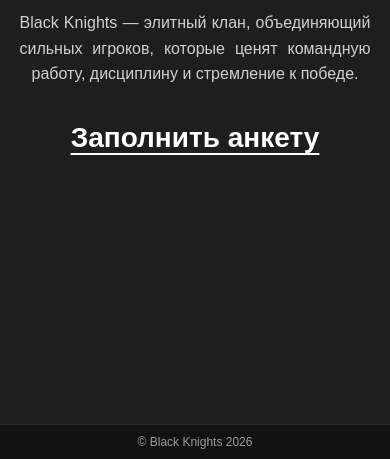
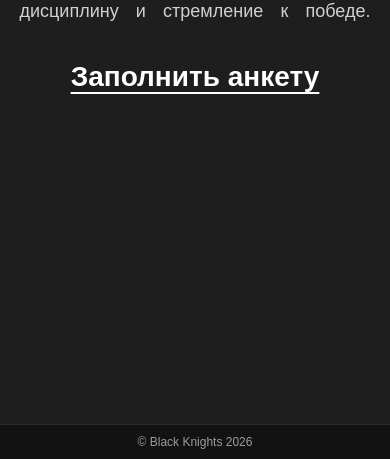
Before and after one commit to blkntpage/main, a plain HTML site: page index.html in a window 390 px wide. Shown: the part 385-844 px from the top of the page. Drawn offline with Linux system fonts and the light colour scheme.

Commit message:
Update style.css

```diff
--- a/style.css
+++ b/style.css
@@ -121,7 +121,7 @@ footer{
     .content{
         width:100%;
         max-width:90%;
-        transform:none;
+        transform:translateY(-80px);
     }
 
     .content h1{
@@ -130,11 +130,11 @@ footer{
     }
 
     .content p{
-        font-size:16px;
+        font-size:18px;
         line-height:1.6;
         max-width:100%;
         text-align:justify;
-        text-align-last:center;
+        text-align-last:justify;
     }
 
     .apply-link{
```
